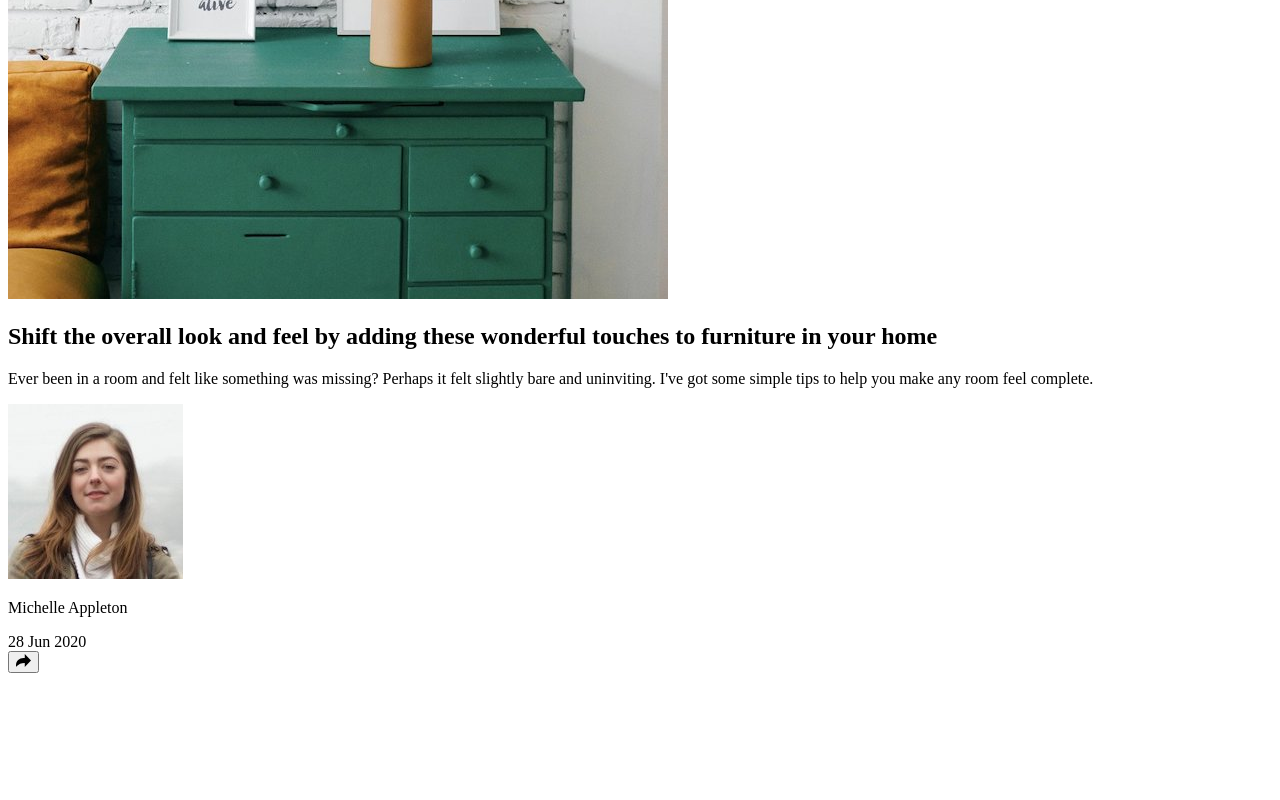
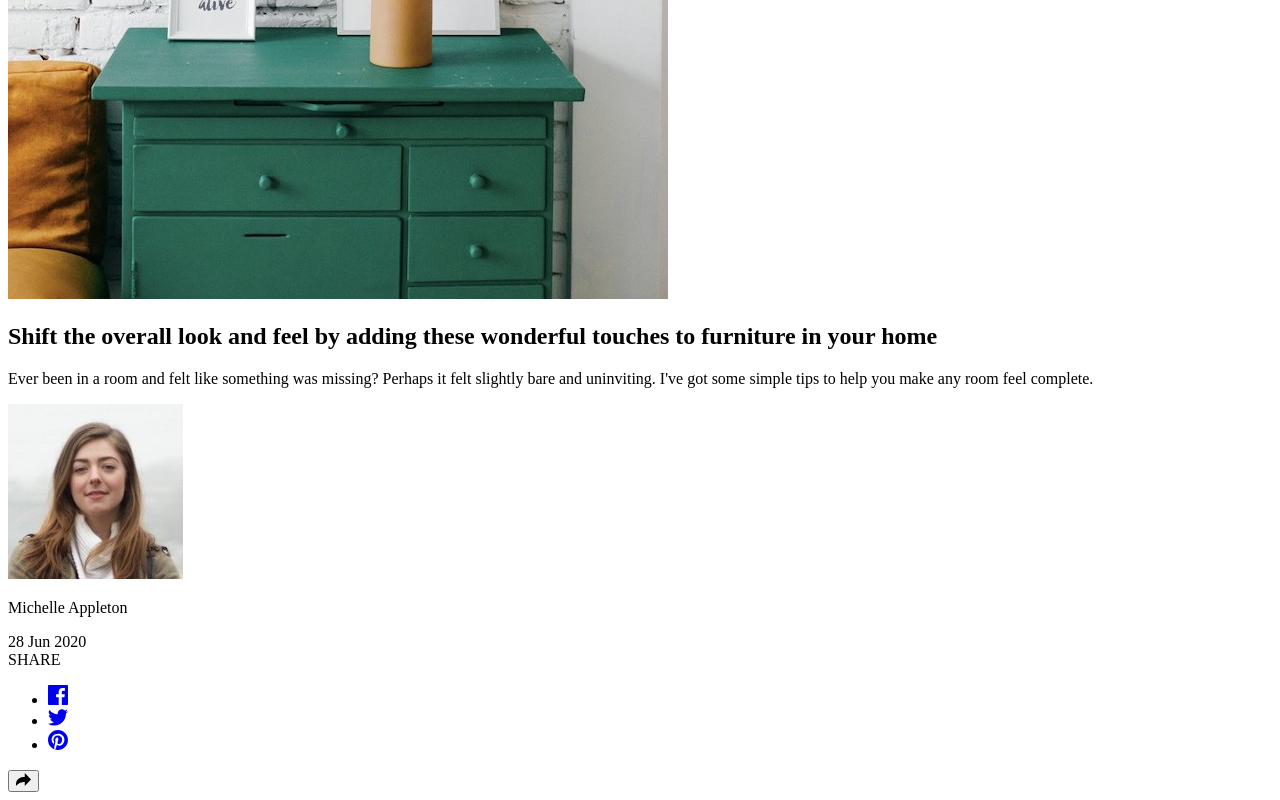
Before and after one commit to deru55/FeM-Article-preview-component-react, a React (Vite) app: page / in a window 1280 px wide. Shown: the part 237-1037 px from the top of the page. Before the commit the page ends 918 px from the top, so only its background shows below. Built offline with nearby package versions, Linux system fonts and the light colour scheme.

Commit message:
feat: add share menu to article card

```diff
--- a/src/components/ArticleCard/ArticleCard.jsx
+++ b/src/components/ArticleCard/ArticleCard.jsx
@@ -55,6 +55,24 @@ const ArticleCard = () => {
             </div>
           </div>
 
+          <div className="article-card__share-menu" data-share-menu>
+            <span className="article-card__share-label">SHARE</span>
+
+            <ul className="social-list">
+              {SOCIAL_LIST.map((item) => {
+                const Icon = item.image;
+
+                return (
+                  <li className="social-list__item" key={`${item.name}-link`}>
+                    <a href={item.url} className="social-list__link" aria-label={`Share on ${item.name}`}>
+                      <Icon />
+                    </a>
+                  </li>
+                );
+              })}
+            </ul>
+          </div>
+
           <button
             type="button"
             className="article-card__share-btn"
```
